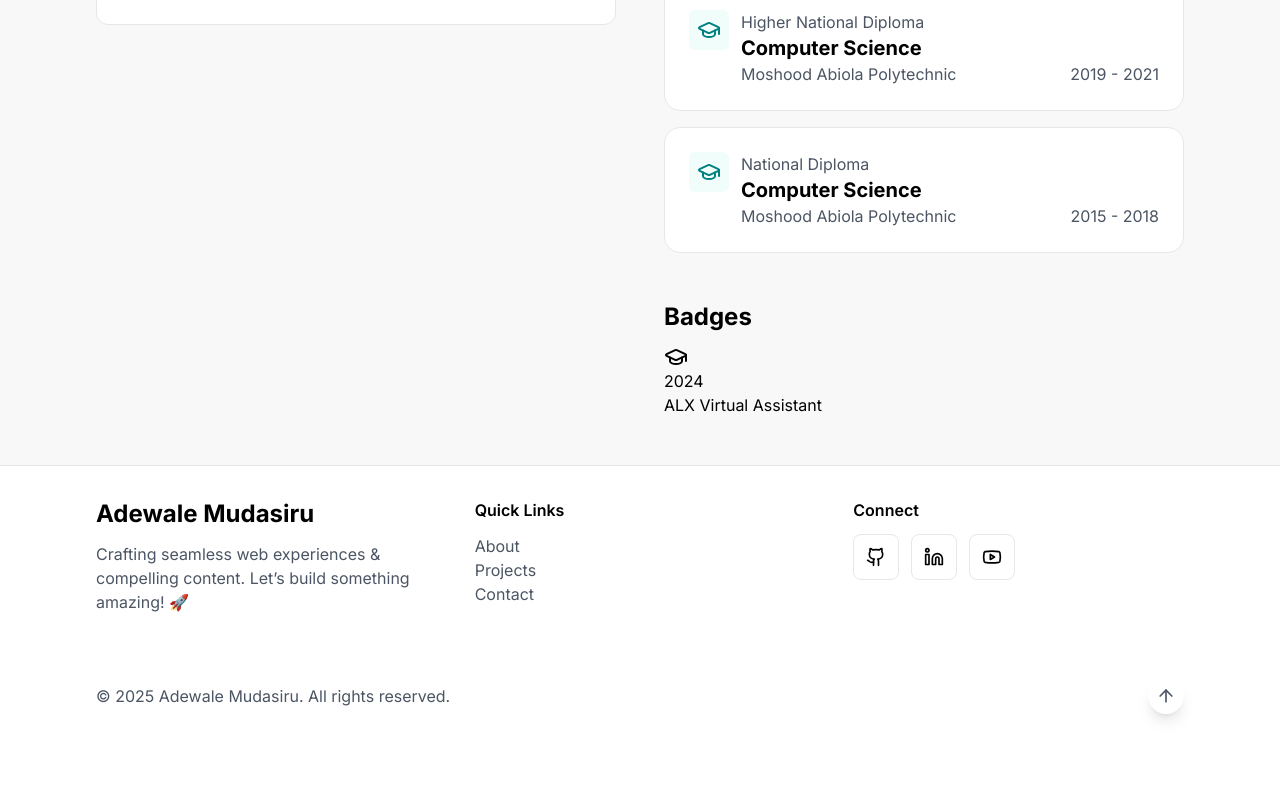
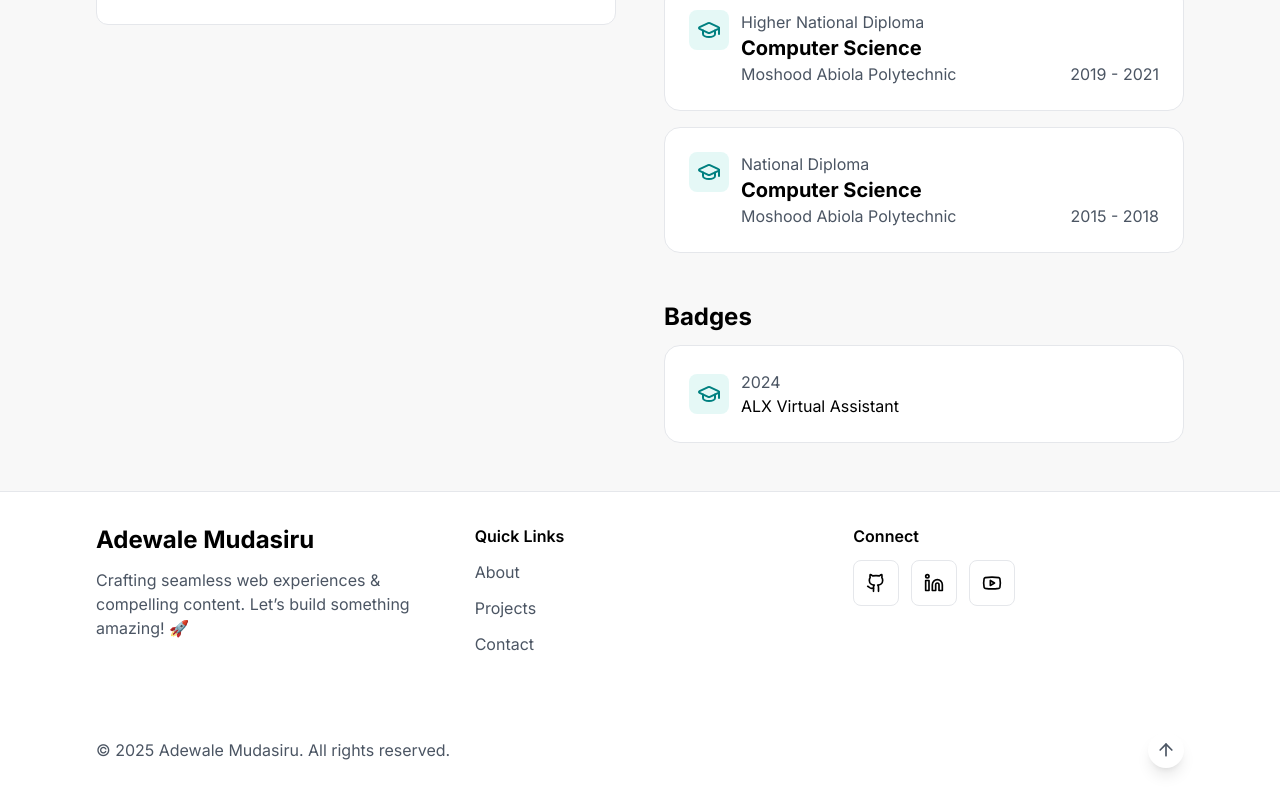
Before and after one commit to adewalemudasiru/adewalemudasiru, a React (Vite) app: page /about in a window 1280 px wide. Shown: the part 1279-2079 px from the top of the page. Before the commit the page ends 2025 px from the top, so only its background shows below. Built offline with nearby package versions, Linux system fonts and the light colour scheme.

Commit message:
add EmailJS dependency, enhance form components with focus styles, and update footer links

```diff
--- a/package.json
+++ b/package.json
@@ -10,6 +10,7 @@
     "preview": "vite preview"
   },
   "dependencies": {
+    "@emailjs/browser": "^4.4.1",
     "@tailwindcss/vite": "^4.0.13",
     "@vercel/analytics": "^1.5.0",
     "@vercel/speed-insights": "^1.2.0",
--- a/src/components/data/allData.js
+++ b/src/components/data/allData.js
@@ -51,17 +51,17 @@ export const myData = {
   social: [
     {
       name: LuGithub,
-      link: "https://github.com",
+      link: "https://github.com/adewalemudasiru",
       logo: github,
     },
     {
       name: LuLinkedin,
-      link: "https://linkedin.com",
+      link: "https://www.linkedin.com/in/adewale-mudasiru/",
       logo: linkedin,
     },
     {
       name: LuYoutube,
-      link: "https://youtube.com",
+      link: "https://www.youtube.com/@thetechsbyte",
       logo: youtube,
     },
   ],
@@ -247,4 +247,18 @@ export const myData = {
       value: "Mon - Fri",
     },
   ],
+  footer: [
+    {
+      name: "About",
+      link: "/about",
+    },
+    {
+      name: "Projects",
+      link: "/projects",
+    },
+    {
+      name: "Contact",
+      link: "/contact",
+    },
+  ],
 };
--- a/src/components/elements/form/Button.jsx
+++ b/src/components/elements/form/Button.jsx
@@ -15,7 +15,7 @@ const Button = ({
     <button
       onClick={onClick}
       className={twMerge(
-        "bg-teal-500 inline-flex items-center justify-center py-3 px-6 rounded-full font-semibold ",
+        "bg-teal-500 inline-flex items-center justify-center py-3 px-6 rounded-full font-semibold cursor-pointer ",
         className
       )}
       {...props}
--- a/src/components/elements/form/Input.jsx
+++ b/src/components/elements/form/Input.jsx
@@ -14,7 +14,7 @@ const Input = ({
       onChange={onChange}
       placeholder={placeholder}
       className={twMerge(
-        "w-full outline-none text-textSecondary bg-cardBackground border border-borderLight px-4 py-3 rounded-xl",
+        "w-full outline-none text-textSecondary bg-cardBackground border border-borderLight focus:border-teal-500 px-4 py-3 rounded-xl",
         className
       )}
       {...props}
--- a/src/components/elements/form/TextArea.jsx
+++ b/src/components/elements/form/TextArea.jsx
@@ -6,7 +6,7 @@ const TextArea = ({ value, onChange, placeholder, className, ...props }) => {
       onChange={onChange}
       placeholder={placeholder}
       className={twMerge(
-        "w-full outline-none text-textSecondary bg-cardBackground border border-borderLight px-4 py-3 rounded-xl",
+        "w-full outline-none text-textSecondary bg-cardBackground border border-borderLight focus:border-teal-500 px-4 py-3 rounded-xl",
         className
       )}
       {...props}
--- a/src/layout/footer/Footer.jsx
+++ b/src/layout/footer/Footer.jsx
@@ -1,6 +1,7 @@
 import React from "react";
 import { ArrowUp } from "lucide-react";
 import Socials from "../../components/ui/Socials";
+import { myData } from "../../components/data/allData";
 
 const Footer = ({ className = "" }) => {
   return (
@@ -20,9 +21,20 @@ const Footer = ({ className = "" }) => {
         <div>
           <h3 className="mb-3 text-textSecondary font-semibold">Quick Links</h3>
           <div className="flex flex-col text-textPrimary">
-            <a href="">About</a>
-            <a href="">Projects</a>
-            <a href="">Contact</a>
+            {myData.footer.map((item) => (
+              <ul key={item.name} className="mb-3">
+                <li>
+                  <a
+                    href={item.link}
+                    rel="noopener noreferrer"
+                    target="_blank"
+                    className="hover:text-teal-500 transition ease-in-out duration-300"
+                  >
+                    {item.name}
+                  </a>
+                </li>
+              </ul>
+            ))}
           </div>
         </div>
         <div>
--- a/src/pages/about/sections/Details.jsx
+++ b/src/pages/about/sections/Details.jsx
@@ -16,7 +16,7 @@ const Details = () => {
                 key={exp.company}
                 className="flex items-start gap-4 bg-cardBackground border border-borderLight rounded-xl p-6"
               >
-                <div className="p-2 bg-teal-50 rounded-md">
+                <div className="p-2 bg-teal-500/10 rounded-lg">
                   <exp.icon color="teal" size={20} />
                 </div>
                 <div className="flex-1">
@@ -69,7 +69,7 @@ const Details = () => {
                 key={edu.certificate}
                 className="flex items-start gap-3 bg-cardBackground p-6 rounded-2xl border border-borderLight hover:border-teal-500 transition-all ease-in-out duration-500"
               >
-                <div className="bg-teal-50 p-2 rounded-md">
+                <div className="bg-teal-500/10 p-2 rounded-lg">
                   <edu.icon color="teal" />
                 </div>
                 <div className="w-full">
@@ -88,15 +88,20 @@ const Details = () => {
         </div>
 
         <div>
-          <h3 className="text-2xl font-bold mb-3">Badges</h3>
+          <h3 className="text-2xl text-textSecondary font-bold mb-3">Badges</h3>
           <div>
             {myData.badges.map((badge) => (
-              <div>
-                <div>
-                  <badge.icon />
-                  <span>{badge.subtitle}</span>
+              <div className="p-6 bg-cardBackground border border-borderLight rounded-2xl hover:border-teal-500 transition-all ease-in-out duration-500">
+                <div className="flex items-center gap-3">
+                  <div className="bg-teal-500/10 p-2 rounded-lg">
+                    <badge.icon color="teal" />
+                  </div>
+
+                  <div>
+                    <span className="text-textPrimary">{badge.subtitle}</span>
+                    <div className="text-textSecondary">{badge.title}</div>
+                  </div>
                 </div>
-                <div>{badge.title}</div>
               </div>
             ))}
           </div>
--- a/src/pages/about/sections/Introduction.jsx
+++ b/src/pages/about/sections/Introduction.jsx
@@ -22,7 +22,9 @@ const Introduction = (className = "") => {
           </p>
         </div>
         <div className="flex gap-4 mb-8">
-          <Button endIcon={<ArrowRight size={16} />}>Get In Touch</Button>
+          <a href="/contact" rel="noopener noreferrer" target="_blank">
+            <Button endIcon={<ArrowRight size={16} />}>Get In Touch</Button>
+          </a>
           <Button
             endIcon={<Download size={16} />}
             className="bg-transparent outline-none border-2 border-teal-500 text-teal-500 hover:bg-teal-500 hover:text-white"
@@ -37,7 +39,7 @@ const Introduction = (className = "") => {
                 key={item.subtitle}
                 className="flex items-center gap-4 bg-cardBackground p-4 rounded-xl h-full border border-borderLight hover:border-teal-500 overflow-hidden transition-all ease-in-out duration-500"
               >
-                <div className="p-2 bg-teal-50 rounded-lg shrink-0">
+                <div className="p-2 bg-teal-500/10 rounded-lg shrink-0">
                   <item.icon size={20} className="text-teal-500" />
                 </div>
                 <div>
--- a/src/pages/contact/Contact.jsx
+++ b/src/pages/contact/Contact.jsx
@@ -23,9 +23,9 @@ const Contact = () => {
                 {myData.contact.map((item) => (
                   <div
                     key={item.name}
-                    className="flex items-center p-4 gap-4 bg-cardBackground border border-borderLight rounded-2xl"
+                    className="flex items-center p-4 gap-4 bg-cardBackground border border-borderLight hover:border-teal-500 transition ease-in-out duration-300 rounded-2xl"
                   >
-                    <div className="bg-teal-50 p-2 rounded-md">
+                    <div className="bg-teal-500/10 p-2 rounded-lg">
                       <item.icon color="teal" size={20} />
                     </div>
                     <div>
```
Also changed, not shown: src/components/elements/form/ContactForm.jsx (+69 -5 lines), 1 other file (tests, documents, lock files or other folders).
